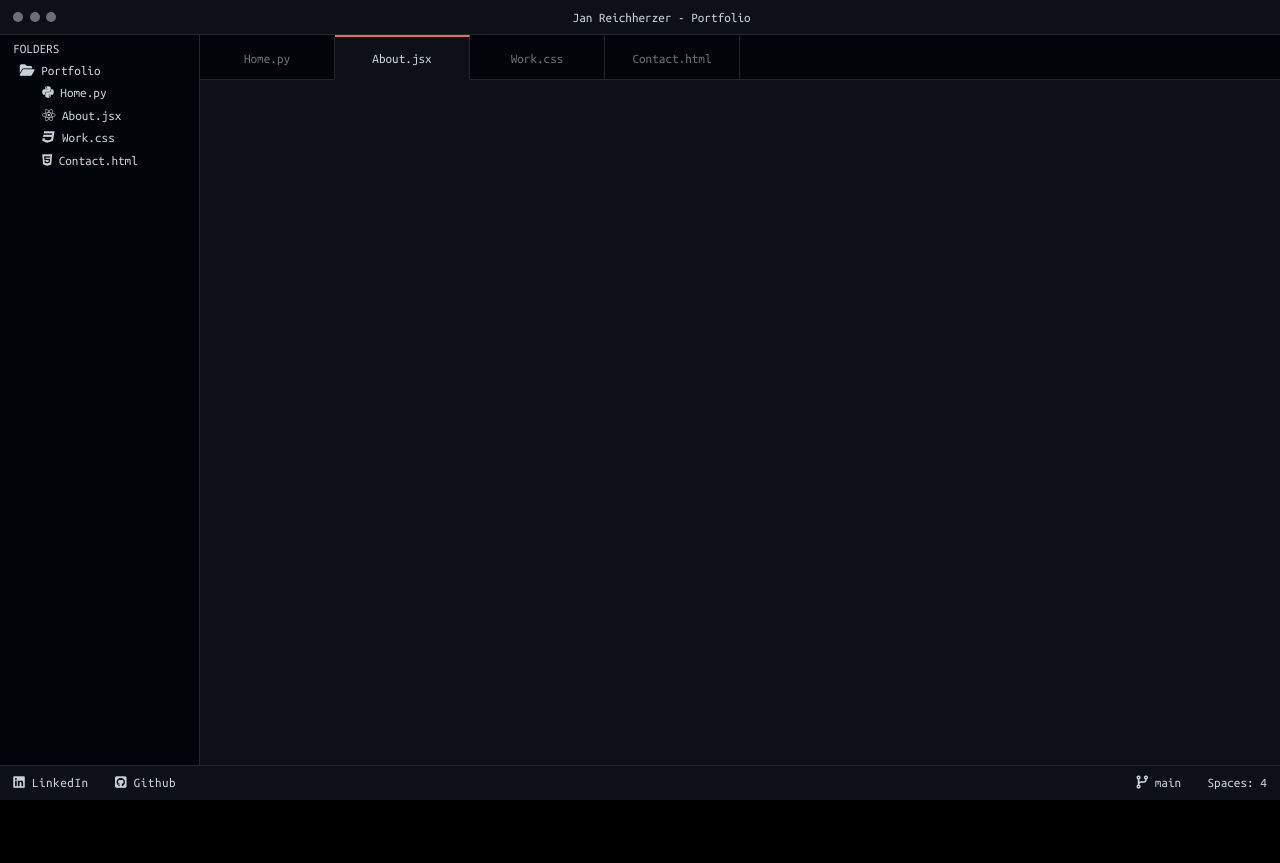
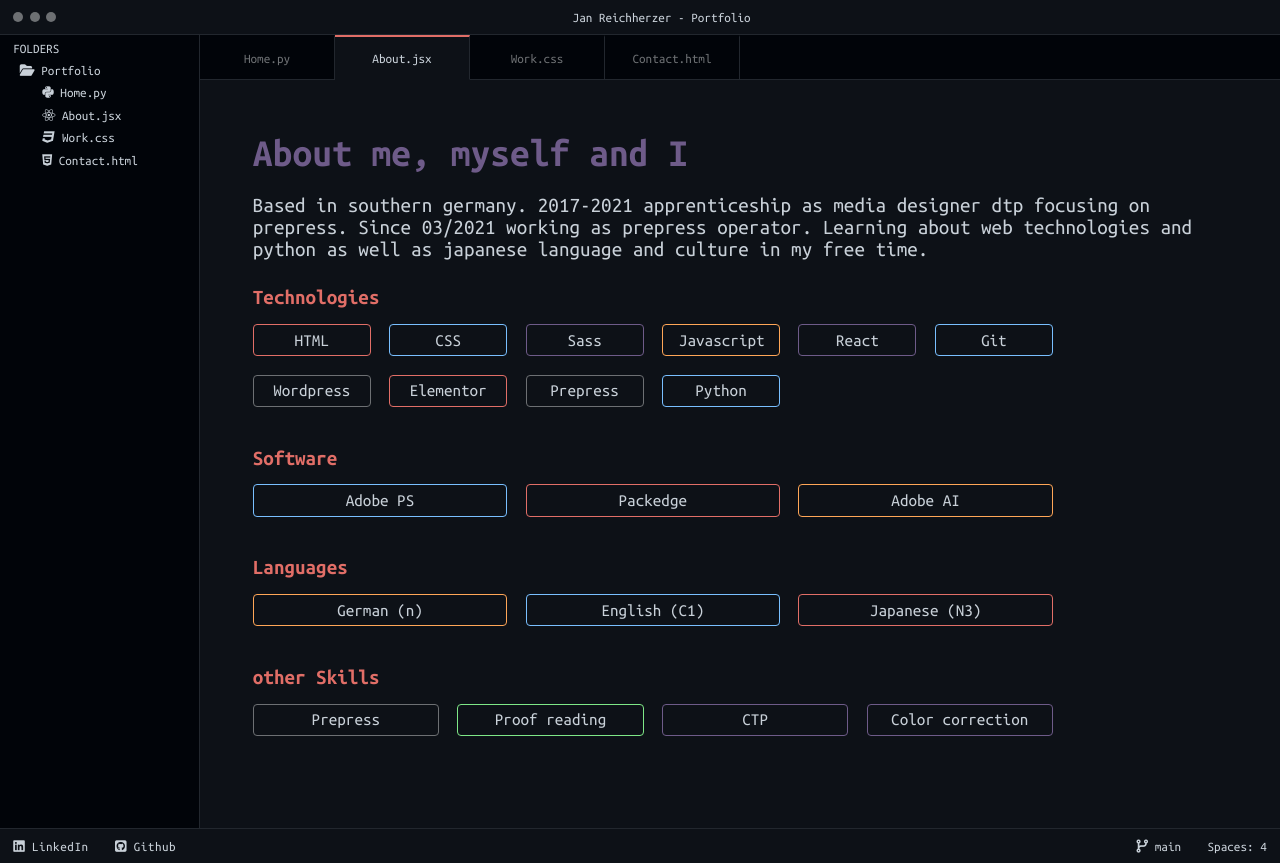
Before and after one commit to Lone1106/sublime-portfolio, a React (Create React App) app: page /about in a window 1280 px wide. Before the commit the page ends 800 px from the top, so only its background shows below. Built offline with nearby package versions, Linux system fonts and the light colour scheme.

Commit message:
Added fucntionality to contact form, added about section

```diff
--- a/package.json
+++ b/package.json
@@ -4,6 +4,7 @@
   "author": "Jan Reichherzer",
   "private": true,
   "dependencies": {
+    "@emailjs/browser": "^3.9.1",
     "@testing-library/jest-dom": "^5.16.5",
     "@testing-library/react": "^13.4.0",
     "@testing-library/user-event": "^13.5.0",
--- a/src/components/about/About.js
+++ b/src/components/about/About.js
@@ -1,7 +1,60 @@
 import classes from "./About.module.css";
 
 function About() {
-    return <section className={classes.about}></section>;
+    return (
+        <section className={classes.about}>
+            <h2>About me, myself and I</h2>
+            <p className={classes.text}>
+                Based in southern germany. 2017-2021 apprenticeship as media
+                designer dtp focusing on prepress. Since 03/2021 working as
+                prepress operator. Learning about web technologies and python as
+                well as japanese language and culture in my free time.
+            </p>
+            <figure className={classes.skillItem}>
+                <h3>Technologies</h3>
+                <div className={classes.skills}>
+                    <span className={classes.red}>HTML</span>
+                    <span className={classes.blue}>CSS</span>
+                    <span className={classes.purple}>Sass</span>
+                    <span className={classes.yellow}>Javascript</span>
+                    <span className={classes.purple}>React</span>
+                    <span className={classes.blue}>Git</span>
+                    <span className={classes.grey}>Wordpress</span>
+                    <span className={classes.red}>Elementor</span>
+                    <span className={classes.grey}>Prepress</span>
+                    <span className={classes.blue}>Python</span>
+                </div>
+            </figure>
+
+            <figure className={classes.skillItem}>
+                <h3>Software</h3>
+                <div className={classes.skills}>
+                    <span className={classes.blue}>Adobe PS</span>
+                    <span className={classes.red}>Packedge</span>
+                    <span className={classes.yellow}>Adobe AI</span>
+                </div>
+            </figure>
+
+            <figure className={classes.skillItem}>
+                <h3>Languages</h3>
+                <div className={classes.skills}>
+                    <span className={classes.yellow}>German (n)</span>
+                    <span className={classes.blue}>English (C1)</span>
+                    <span className={classes.red}>Japanese (N3)</span>
+                </div>
+            </figure>
+
+            <figure className={classes.skillItem}>
+                <h3>other Skills</h3>
+                <div className={classes.skills}>
+                    <span className={classes.grey}>Prepress</span>
+                    <span className={classes.green}>Proof reading</span>
+                    <span className={classes.purple}>CTP</span>
+                    <span className={classes.purple}>Color correction</span>
+                </div>
+            </figure>
+        </section>
+    );
 }
 
 export default About;
--- a/src/components/about/About.module.css
+++ b/src/components/about/About.module.css
@@ -1,5 +1,66 @@
 .about {
     padding: 4rem;
+}
+
+.text {
+    font-size: 1.6rem;
+    margin-bottom: 2rem;
+}
+
+.skillItem {
+    margin-bottom: 3rem;
+}
+
+.skills {
+    width: 800px;
+    display: grid;
+    grid-template-columns: repeat(auto-fit, minmax(100px, 1fr));
+    font-size: 1.3rem;
+    gap: 1.4rem;
+}
+
+.skills > * {
+    display: inline-block;
+    text-align: center;
+    border: 1px solid transparent;
+    padding: 0.5rem 1.2rem;
+    border-radius: 4px;
+}
+
+.red {
+    border: 1px solid var(--accent-1);
+}
+
+.blue {
+    border: 1px solid var(--accent-5);
+}
+
+.yellow {
+    border: 1px solid var(--accent-3);
+}
+
+.purple {
+    border: 1px solid var(--accent-2);
+}
+
+.green {
+    border: 1px solid var(--accent-6);
+}
+
+.grey {
+    border: 1px solid var(--accent-4);
+}
+
+@media (max-width: 75rem) {
+    .skills {
+        width: 100%;
+    }
+}
+
+@media (min-width: 100em) {
+    .text {
+        width: 50%;
+    }
 }
 
 @media (max-width: 34rem) {
--- a/src/components/contact/Contact.js
+++ b/src/components/contact/Contact.js
@@ -1,11 +1,40 @@
+import { useRef, useState } from "react";
+import emailjs from "@emailjs/browser";
+
 import classes from "./Contact.module.css";
 
 function Contact() {
+    const form = useRef();
+    const [hidden, setHidden] = useState(false);
+    const [error, setError] = useState(false);
+
+    const sendEmail = (e) => {
+        e.preventDefault();
+
+        emailjs
+            .sendForm(
+                process.env.REACT_APP_SERVICE,
+                process.env.REACT_APP_TEMPLATE,
+                form.current,
+                process.env.REACT_APP_PUBLIC
+            )
+            .then(
+                () => {
+                    e.target.reset();
+                    setHidden(true);
+                },
+                (error) => {
+                    setError(true);
+                }
+            );
+    };
+
     return (
         <section className={classes.contact}>
             <h2>Toss me a message</h2>
 
-            <form className={classes.form}>
+            {!hidden && (
+                <form ref={form} className={classes.form} onSubmit={sendEmail}>
                     <label className={classes.label} htmlFor="name">
                         Name
                     </label>
@@ -14,6 +43,7 @@ function Contact() {
                         id="name"
                         placeholder="Your name"
                         type="text"
+                        name="user_name"
                         required
                     />
 
@@ -25,6 +55,7 @@ function Contact() {
                         id="mail"
                         placeholder="Your email"
                         type="email"
+                        name="user_email"
                         required
                     />
 
@@ -36,13 +67,24 @@ function Contact() {
                         id="message"
                         placeholder="Your message"
                         maxLength="500"
+                        name="user_message"
                         required
                     />
-
+                    {error && (
+                        <p className={classes.error}>
+                            An error occured while sending. Try again later.
+                        </p>
+                    )}
                     <button className={classes.send} type="submit">
                         Send
                     </button>
                 </form>
+            )}
+            {hidden && (
+                <div className={classes.field}>
+                    <p className={classes.succ}>Email successfully sent!</p>
+                </div>
+            )}
         </section>
     );
 }
--- a/src/components/contact/Contact.module.css
+++ b/src/components/contact/Contact.module.css
@@ -60,15 +60,28 @@
 }
 
 .form:invalid .send {
-    transform: scaleX(0);
+    opacity: 0;
 }
 
 .form:valid .send {
-    transform: scaleX(1);
+    opacity: 1;
 }
 
 .send:hover {
     box-shadow: 0 0 15px var(--accent-3);
+}
+
+.field {
+    width: 100%;
+}
+
+.succ {
+    font-size: 1.6rem;
+}
+
+.error {
+    color: var(--accent-1);
+    font-size: 1.6rem;
 }
 
 @media (max-width: 34rem) {
@@ -84,7 +97,8 @@
         font-size: 1.2rem;
     }
 
-    .input, .area {
+    .input,
+    .area {
         font-size: 1rem;
     }
 }
--- a/src/components/home/Home.js
+++ b/src/components/home/Home.js
@@ -13,8 +13,9 @@ function Home() {
                     strings={[
                         "Media designer DTP",
                         "Prepress operator",
-                        "Free time react and python developer",
-                        "Language and culture enthusiast"
+                        "Free time javascript and python dev",
+                        "Interested in learning new stuff",
+                        "Foreign langauge enthusiastic"
                     ]}
                     loop
                     typeSpeed={60}
```
Also changed, not shown: 2 other files (tests, documents, lock files or other folders). Lines whose indentation alone changed are shown as unchanged.
